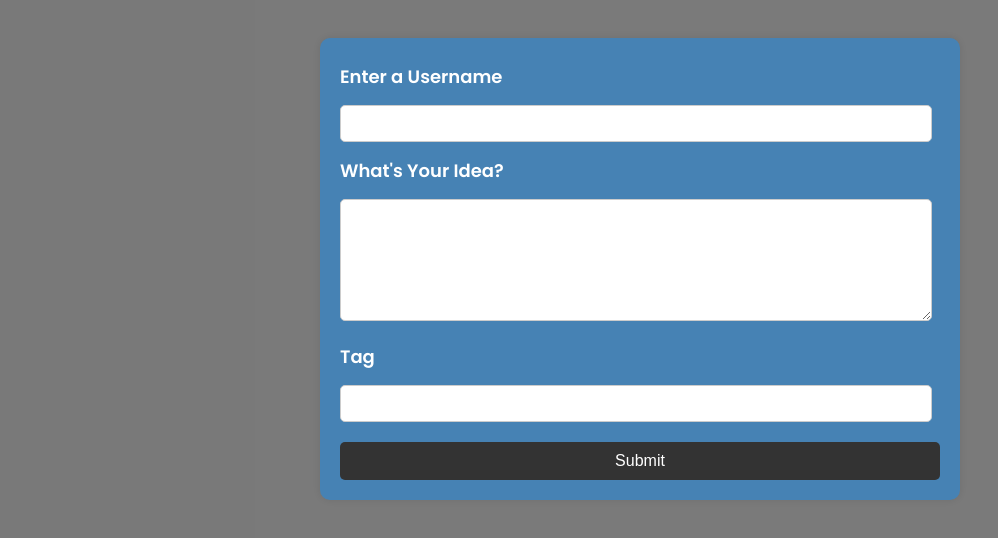
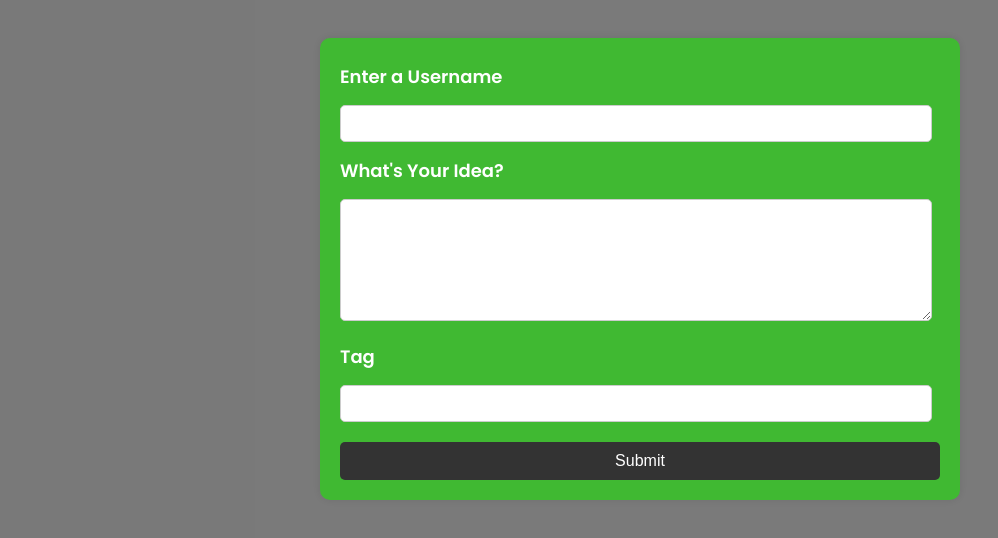
Before and after one commit to Safo-Samson/ShareIdeas-app, a website built with webpack: page client/src/index.html in a window 1280 px wide. Both pictures are taken after a click on the button 35 px from the left and 32 px from the top of the page. Shown: the part 90-628 px from the top of the page, without its empty margins (0-998 px from the left). Built offline with nearby package versions, Linux system fonts and the light colour scheme; files whose address does not match are found by name.

Commit message:
changed modal color

```diff
--- a/client/src/css/style.css
+++ b/client/src/css/style.css
@@ -1,7 +1,7 @@
-@import url('https://fonts.googleapis.com/css2?family=Poppins:wght@300;400;500;600;700&display=swap');
+@import url("https://fonts.googleapis.com/css2?family=Poppins:wght@300;400;500;600;700&display=swap");
 
 body {
-  font-family: 'Poppins', sans-serif;
+	font-family: "Poppins", sans-serif;
 	font-size: 16px;
 	font-weight: 400;
 	line-height: 1.5;
@@ -43,7 +43,7 @@ header {
 	margin: 10% auto;
 	width: 600px;
 
-  background-color: steelblue;
+	background-color: rgb(64, 185, 50);
 	color: #fff;
 	padding: 20px;
 	border-radius: 10px;
```
Lines whose indentation alone changed are shown as unchanged.
